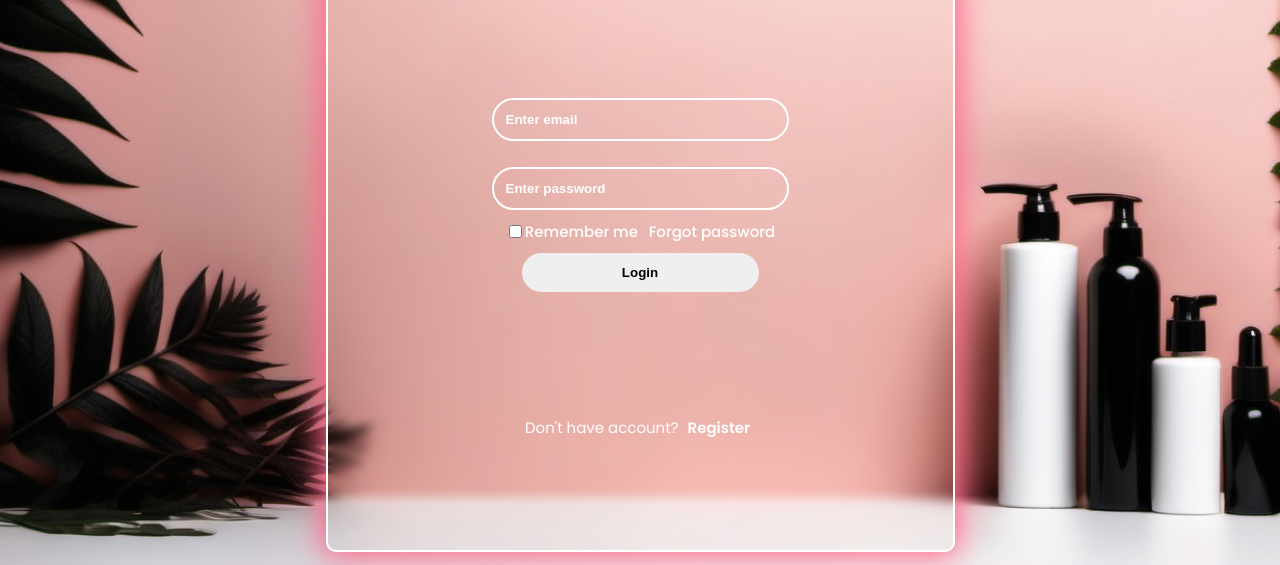
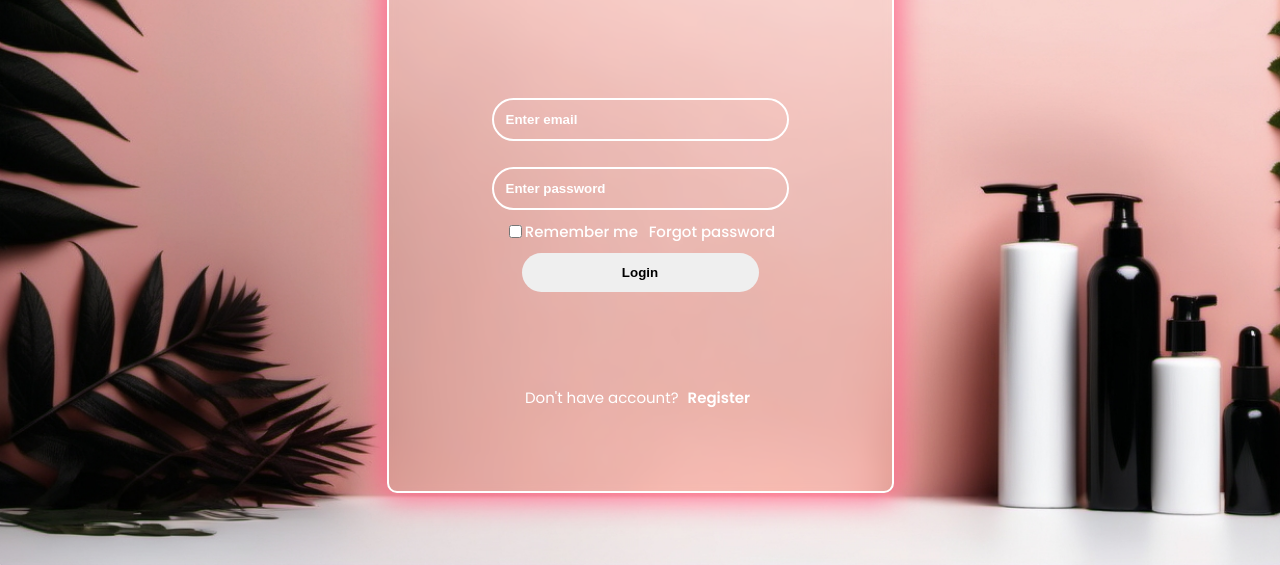
Before and after one commit to Afonso467/Projetos-Pessoais, a plain HTML site: page login.html in a window 1280 px wide. Shown: the part 235-800 px from the top of the page. Drawn offline with Linux system fonts and the light colour scheme.

Commit message:
login para cabeleireiros feito

```diff
--- a/style.css
+++ b/style.css
@@ -20,8 +20,8 @@ body{
 #container{
     border: 2px solid white;
     border-radius: 10px;
-    width: 625px;
-    height: 769px;
+    width: 503px;
+    height: 651px;
     display: flex;
     flex-direction: column;
     justify-content: space-evenly;
```
